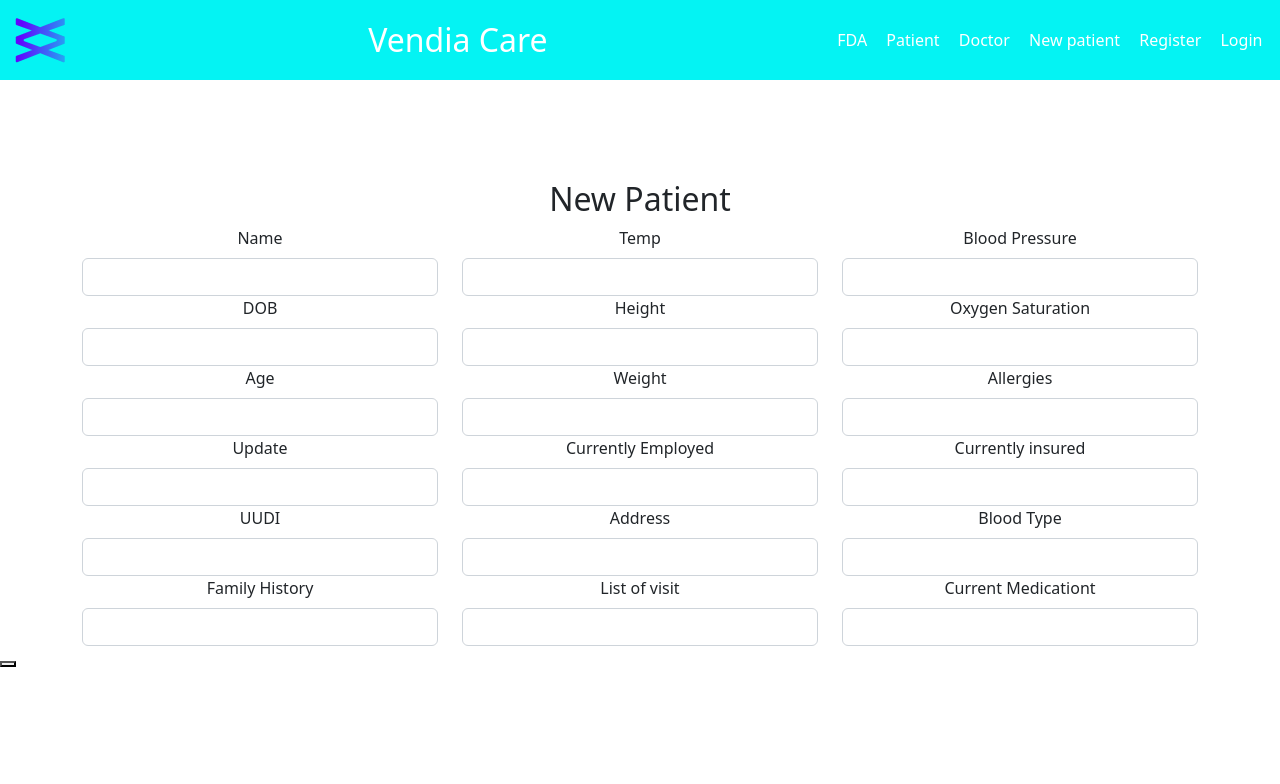
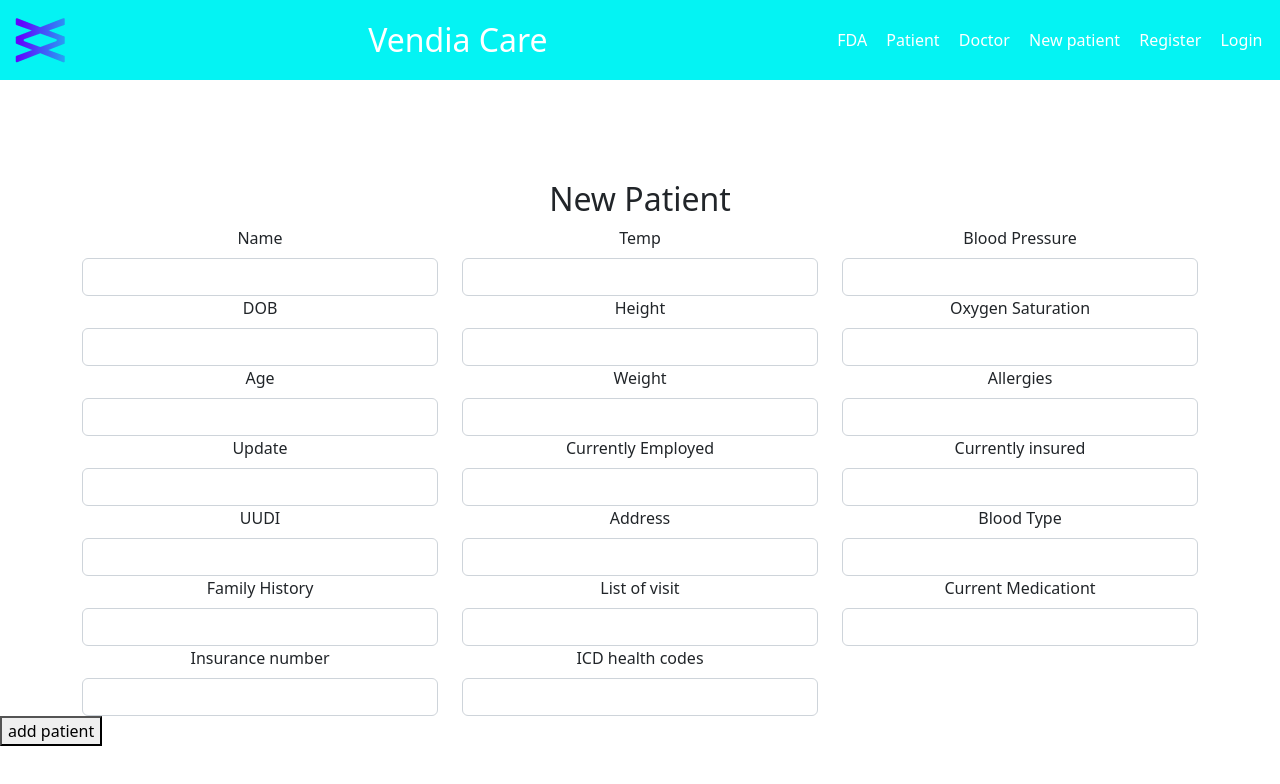
Before and after one commit to FaneNo/VendiaProject, a React (Create React App) app: page /new in a window 1280 px wide. Shown: the top 784 px of the page. Built offline with nearby package versions, Linux system fonts and the light colour scheme; what @vendia/client would draw is missing.

Commit message:
worked on the patient page

```diff
--- a/src/App.js
+++ b/src/App.js
@@ -23,6 +23,8 @@ function App() {
 //     name: "billy",
 //     dob: "January 14, 2000",
 //     insuranceNumber: "32123",
+
+
 //   })
 //   console.log(addPatientResponse);
 // }
--- a/src/view/new.js
+++ b/src/view/new.js
@@ -1,23 +1,55 @@
 import NavBar from '../view/home';
 import useJaneHopkins from '../hooks/useJaneHopkins';
+import {useState} from 'react';
+export default function New() {
 
-export default function New() {
+    const [name, setName] = useState('');
+    const [dob, setdob] = useState('');
+    const [insuranceNumber, setinsuranceNumber] = useState('');
+    const [height, setheight] = useState('');
+    const [weight, setweight] = useState('');
+    const [bloodPressure, setbloodPressure] = useState('');
+    const [temperature, settemperature] = useState('');
+    const [oxygenSaturation, setoxygenSaturation] = useState('');
+    const [uuid, setuuid] = useState('');
+    const [address, setaddress] = useState('');
+    const [currentMedications, setcurrentMedications] = useState('');
+    const [familyHistory, setfamilyHistory] = useState('');
+    const [currentlyEmployed, setcurrentlyEmployed] = useState('');
+    const [currentlyInsured, setcurrentlyInsured] = useState('');
+    const [icdHealthCodes, seticdHealthCodes] = useState('');
+    const [allergies, setallergies] = useState('');
+    const [visits, setvisits] = useState('');
+
     const {entities} = useJaneHopkins();
+    const addPatient = async () => {
+
+        const addPatientResponse = await entities.patient.add({
+            name, dob, insuranceNumber, height, weight, bloodPressure, temperature,
+            oxygenSaturation, uuid, address, currentMedications, familyHistory,
+            currentlyEmployed, currentlyInsured, icdHealthCodes, allergies, visits
+
+        });
+        console.log("Patient added:", addPatientResponse);
+        setName('');
+        setdob('');
+        }
+
     return (<>
         <NavBar/>
         <div className='newBox'>
             <h2>New Patient</h2>
-            <form action='' method=''>
+            <form >
                 <div className='container-md text-center'>
                     <div className='row'>
                         <div className='col'>
                             <div>
                                 <label className='form-label' for= 'name'>Name</label>
-                                <input type={'text'} id='name' className='form-control'/>
+                                <input type={'text'} id='name' className='form-control' value={name} />
                             </div>
                             <div>
                                 <label className='form-label' for= 'dob'>DOB</label>
-                                <input type={'text'} id='dob' className='form-control'/>
+                                <input type={'text'} id='dob' className='form-control' value={dob} />
                             </div>
                             <div>
                                 <label className='form-label' for= 'age'>Age</label>
@@ -34,6 +66,10 @@ export default function New() {
                             <div>
                                 <label className='form-label' for= 'history'>Family History</label>
                                 <input type={'text'} id='history' className='form-control'/>
+                            </div>
+                            <div>
+                                <label className='form-label' for= 'insurance'>Insurance number</label>
+                                <input type={'text'} id='insurance' className='form-control'/>
                             </div>
                         </div>
                         <div className='col'>
@@ -61,6 +97,11 @@ export default function New() {
                                 <label className='form-label' for= 'visit'>List of visit</label>
                                 <input type={'text'} id='visit' className='form-control'/>
                             </div>
+                            <div>
+                                <label className='form-label' for= 'icd'>ICD health codes</label>
+                                <input type={'text'} id='icd' className='form-control'/>
+                            </div>
+
                         </div>
                         <div className='col'>
                             <div>
@@ -91,7 +132,7 @@ export default function New() {
 
                     </div>
                 </div>
-                <button onClick={() => {}}></button>
+                <button >add patient</button>
             </form>
         </div>
     </>
```
